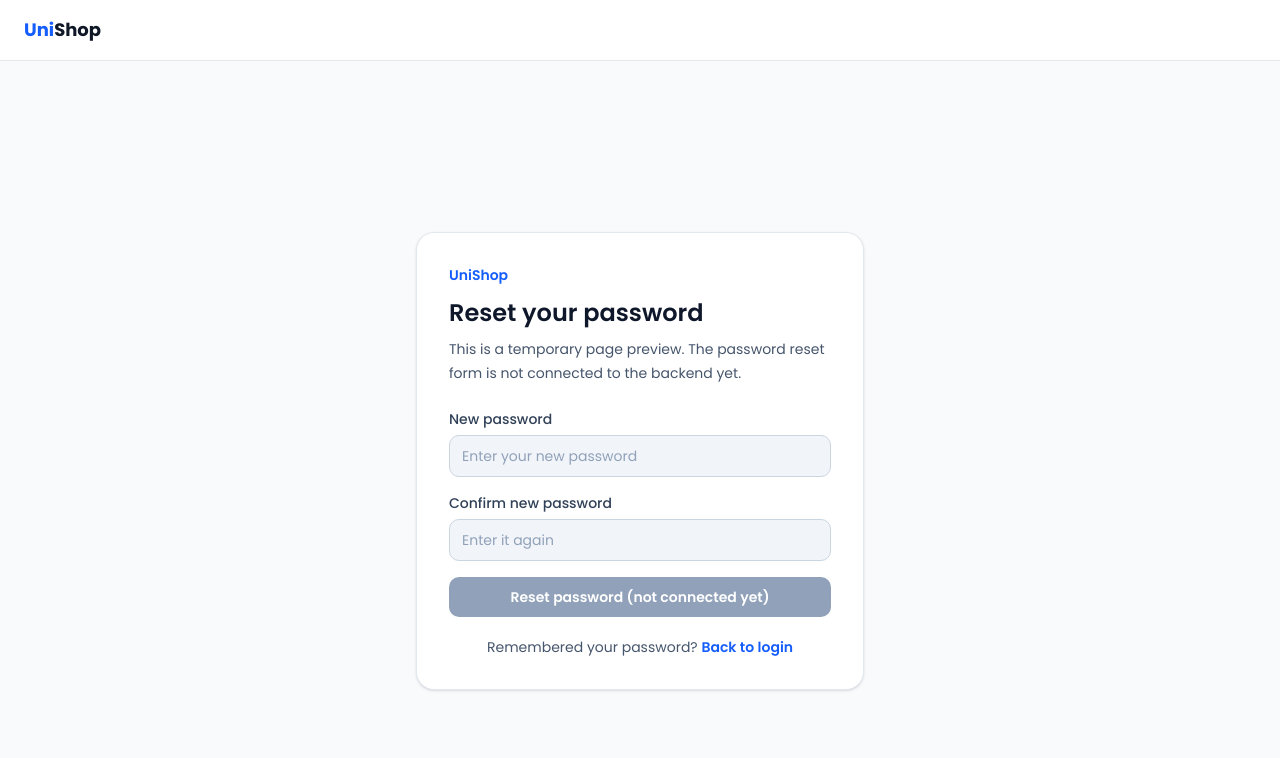
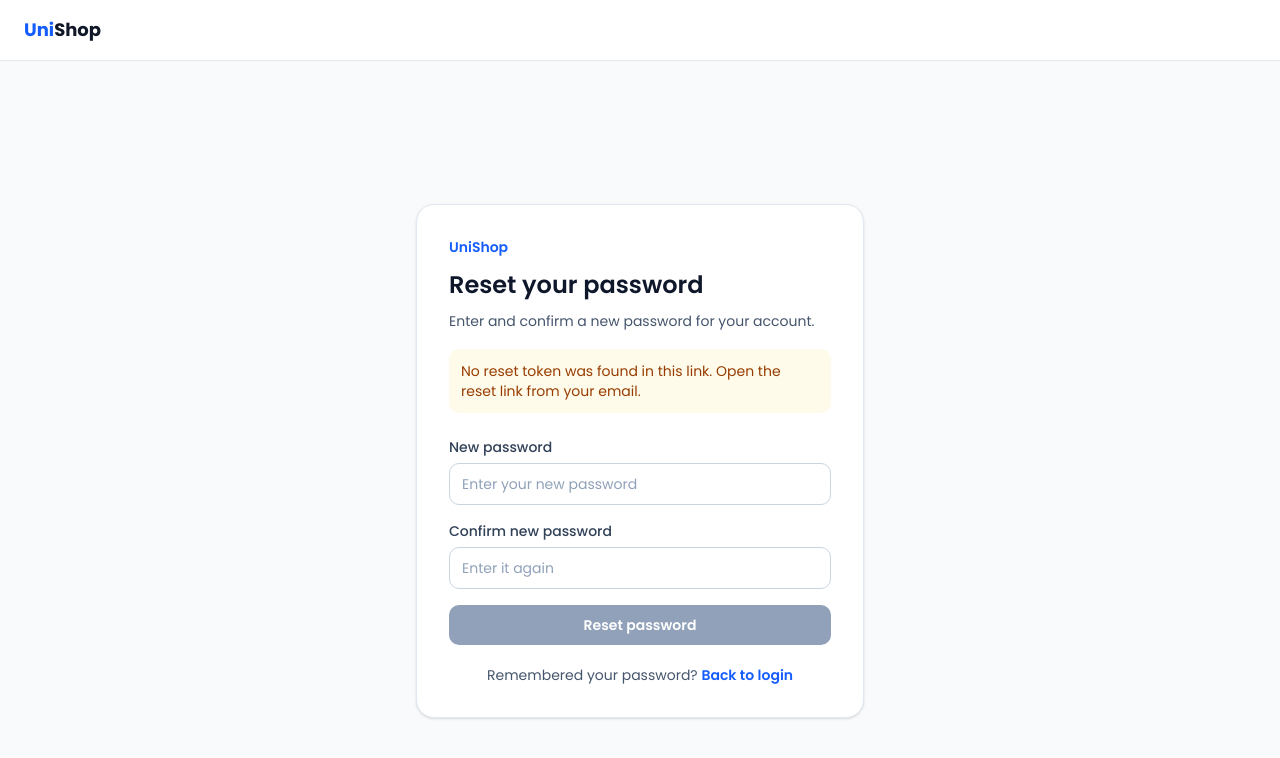
Before and after one commit to RTongit/UniShop, a Next.js app in the folder frontend/: page /reset-password in a window 1280 px wide. Shown: the top 758 px of the page. Built offline with nearby package versions, Linux system fonts and the light colour scheme; no server answers.

Commit message:
implemented password reset functionality with frontend integration

```diff
--- /dev/null
+++ b/frontend/src/app/(routes)/forgot-password/page.jsx
@@ -0,0 +1,88 @@
+"use client";
+
+import Link from "next/link";
+import { useState } from "react";
+import { toast } from "sonner";
+
+const BACKEND_URL = process.env.NEXT_PUBLIC_BACKEND_URL;
+
+export default function ForgotPasswordPage() {
+  const [email, setEmail] = useState("");
+  const [sending, setSending] = useState(false);
+
+  function handleSubmit(event) {
+    event.preventDefault();
+
+    async function requestPasswordReset(data) {
+      setSending(true)
+      try {
+        const res = await fetch(`${BACKEND_URL}/api/auth/forgot-password`, {
+          method : "POST",
+          headers : {'Content-Type': 'application/json'},
+          body : JSON.stringify({email : data}),
+          cache : "no-store",
+          credentials : "include",
+        })
+        const response = await res.json();
+        if(!res.ok) throw new Error(response.message);
+      }
+      catch(error) {
+        toast.error(error.message);
+      }
+      finally {
+        setSending(false)
+      }
+    }
+    requestPasswordReset(email)
+  }
+
+  return (
+    <main className="flex min-h-screen items-center justify-center bg-slate-50 px-4 py-10">
+      <section className="w-full max-w-md rounded-2xl border border-slate-200 bg-white p-6 shadow-sm sm:p-8">
+        <p className="text-sm font-semibold text-blue-600">UniShop</p>
+        <h1 className="mt-3 text-2xl font-semibold text-slate-900">
+          Forgot your password?
+        </h1>
+        <p className="mt-2 text-sm leading-6 text-slate-600">
+          Enter the email address linked to your account to request a reset link.
+        </p>
+
+        <form className="mt-6 space-y-4" onSubmit={handleSubmit}>
+          <div>
+            <label
+              htmlFor="reset-email"
+              className="mb-1.5 block text-sm font-medium text-slate-700"
+            >
+              Email address
+            </label>
+            <input
+              id="reset-email"
+              type="email"
+              autoComplete="email"
+              placeholder="you@example.com"
+              required
+              value={email}
+              onChange={(event) => {
+                setEmail(event.target.value);
+              }}
+              className="w-full rounded-lg border border-slate-300 bg-white px-3 py-2.5 text-sm text-slate-700 placeholder:text-slate-400 outline-none focus:border-blue-500 focus:ring-2 focus:ring-blue-100"
+            />
+          </div>
+
+          <button
+            type="submit"
+            className="w-full rounded-lg bg-black px-4 py-2.5 text-sm font-semibold text-white transition hover:bg-slate-800 focus:outline-none focus:ring-2 focus:ring-slate-400 focus:ring-offset-2"
+          >
+            {sending==false ? "Send reset link" : "Sending..."}
+          </button>
+        </form>
+
+        <p className="mt-5 text-center text-sm text-slate-600">
+          <Link href="/login" className="font-semibold text-blue-600 hover:underline">
+            Back to login
+          </Link>
+        </p>
+      </section>
+    </main>
+  );
+}
--- a/frontend/src/app/(routes)/login/page.jsx
+++ b/frontend/src/app/(routes)/login/page.jsx
@@ -116,6 +116,14 @@ export default function LoginPage() {
                     {!showPassword ? <Eye className="size-5" /> : <EyeClosed />}
                   </button>
                 </div>
+                <div className="flex justify-end">
+                  <Link
+                    href="/forgot-password"
+                    className="text-sm font-medium text-blue-600 hover:underline"
+                  >
+                    Forgot password?
+                  </Link>
+                </div>
               </div>
             </form>
 
--- a/frontend/src/app/(routes)/reset-password/page.jsx
+++ b/frontend/src/app/(routes)/reset-password/page.jsx
@@ -1,6 +1,41 @@
+"use client";
+
 import Link from "next/link";
+import { useEffect, useState } from "react";
 
 export default function ResetPasswordPage() {
+  const [token, setToken] = useState("");
+  const [newPassword, setNewPassword] = useState("");
+  const [confirmPassword, setConfirmPassword] = useState("");
+  const [formMessage, setFormMessage] = useState("");
+  const [isSuccess, setIsSuccess] = useState(false);
+
+  useEffect(() => {
+    const queryToken = new URLSearchParams(window.location.search).get("token");
+    setToken(queryToken || "");
+  }, []);
+
+  function handleSubmit(event) {
+    event.preventDefault();
+    setIsSuccess(false);
+
+    if (!token) {
+      setFormMessage("This reset link does not contain a token.");
+      return;
+    }
+    if (newPassword.length < 6) {
+      setFormMessage("Your password must be at least 6 characters long.");
+      return;
+    }
+    if (newPassword !== confirmPassword) {
+      setFormMessage("The passwords do not match.");
+      return;
+    }
+
+    setFormMessage("Demo only: the form is valid, but your password has not been changed because this page isn’t connected to the backend yet.");
+    setIsSuccess(true);
+  }
+
   return (
     <main className="flex min-h-screen items-center justify-center bg-slate-50 px-4 py-10">
       <section className="w-full max-w-md rounded-2xl border border-slate-200 bg-white p-6 shadow-sm sm:p-8">
@@ -9,11 +44,16 @@ export default function ResetPasswordPage() {
           Reset your password
         </h1>
         <p className="mt-2 text-sm leading-6 text-slate-600">
-          This is a temporary page preview. The password reset form is not
-          connected to the backend yet.
+          Enter and confirm a new password for your account.
         </p>
 
-        <form className="mt-6 space-y-4">
+        {!token && (
+          <p role="status" className="mt-4 rounded-lg bg-amber-50 p-3 text-sm text-amber-800">
+            No reset token was found in this link. Open the reset link from your email.
+          </p>
+        )}
+
+        <form className="mt-6 space-y-4" onSubmit={handleSubmit}>
           <div>
             <label
               htmlFor="new-password"
@@ -26,8 +66,11 @@ export default function ResetPasswordPage() {
               type="password"
               autoComplete="new-password"
               placeholder="Enter your new password"
-              disabled
-              className="w-full rounded-lg border border-slate-300 bg-slate-100 px-3 py-2.5 text-sm text-slate-700 placeholder:text-slate-400"
+              required
+              minLength={6}
+              value={newPassword}
+              onChange={(event) => setNewPassword(event.target.value)}
+              className="w-full rounded-lg border border-slate-300 bg-white px-3 py-2.5 text-sm text-slate-700 placeholder:text-slate-400 outline-none focus:border-blue-500 focus:ring-2 focus:ring-blue-100"
             />
           </div>
 
@@ -43,19 +86,28 @@ export default function ResetPasswordPage() {
               type="password"
               autoComplete="new-password"
               placeholder="Enter it again"
-              disabled
-              className="w-full rounded-lg border border-slate-300 bg-slate-100 px-3 py-2.5 text-sm text-slate-700 placeholder:text-slate-400"
+              required
+              minLength={6}
+              value={confirmPassword}
+              onChange={(event) => setConfirmPassword(event.target.value)}
+              className="w-full rounded-lg border border-slate-300 bg-white px-3 py-2.5 text-sm text-slate-700 placeholder:text-slate-400 outline-none focus:border-blue-500 focus:ring-2 focus:ring-blue-100"
             />
           </div>
 
           <button
-            type="button"
-            disabled
-            className="w-full rounded-lg bg-slate-400 px-4 py-2.5 text-sm font-semibold text-white"
+            type="submit"
+            disabled={!token}
+            className="w-full rounded-lg bg-black px-4 py-2.5 text-sm font-semibold text-white transition hover:bg-slate-800 disabled:cursor-not-allowed disabled:bg-slate-400"
           >
-            Reset password (not connected yet)
+            Reset password
           </button>
         </form>
+
+        {formMessage && (
+          <p role="status" className={`mt-4 rounded-lg p-3 text-sm leading-5 ${isSuccess ? "bg-blue-50 text-blue-800" : "bg-rose-50 text-rose-700"}`}>
+            {formMessage}
+          </p>
+        )}
 
         <p className="mt-5 text-center text-sm text-slate-600">
           Remembered your password?{" "}
```
Also changed, not shown: 1 other file (tests, documents, lock files or other folders).
